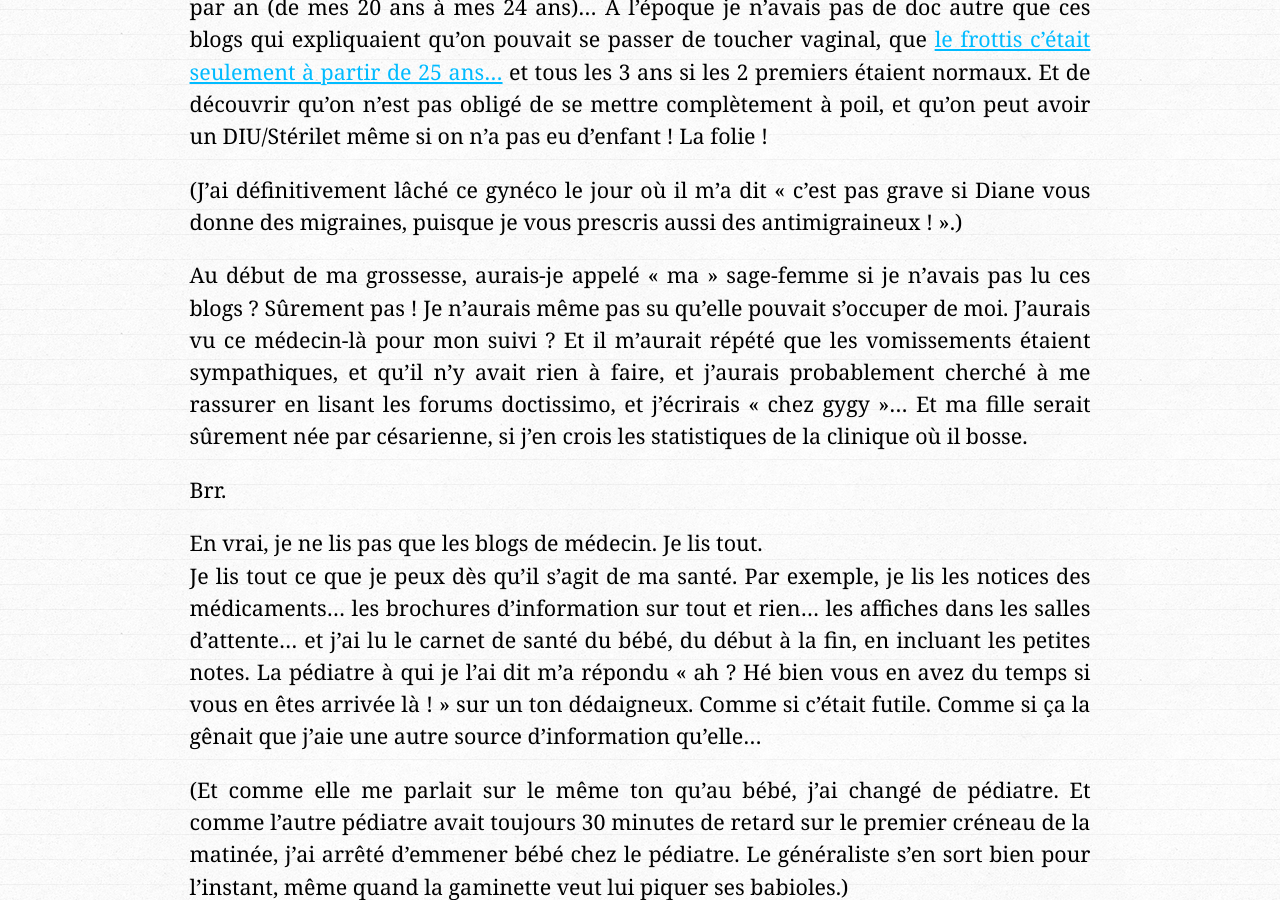
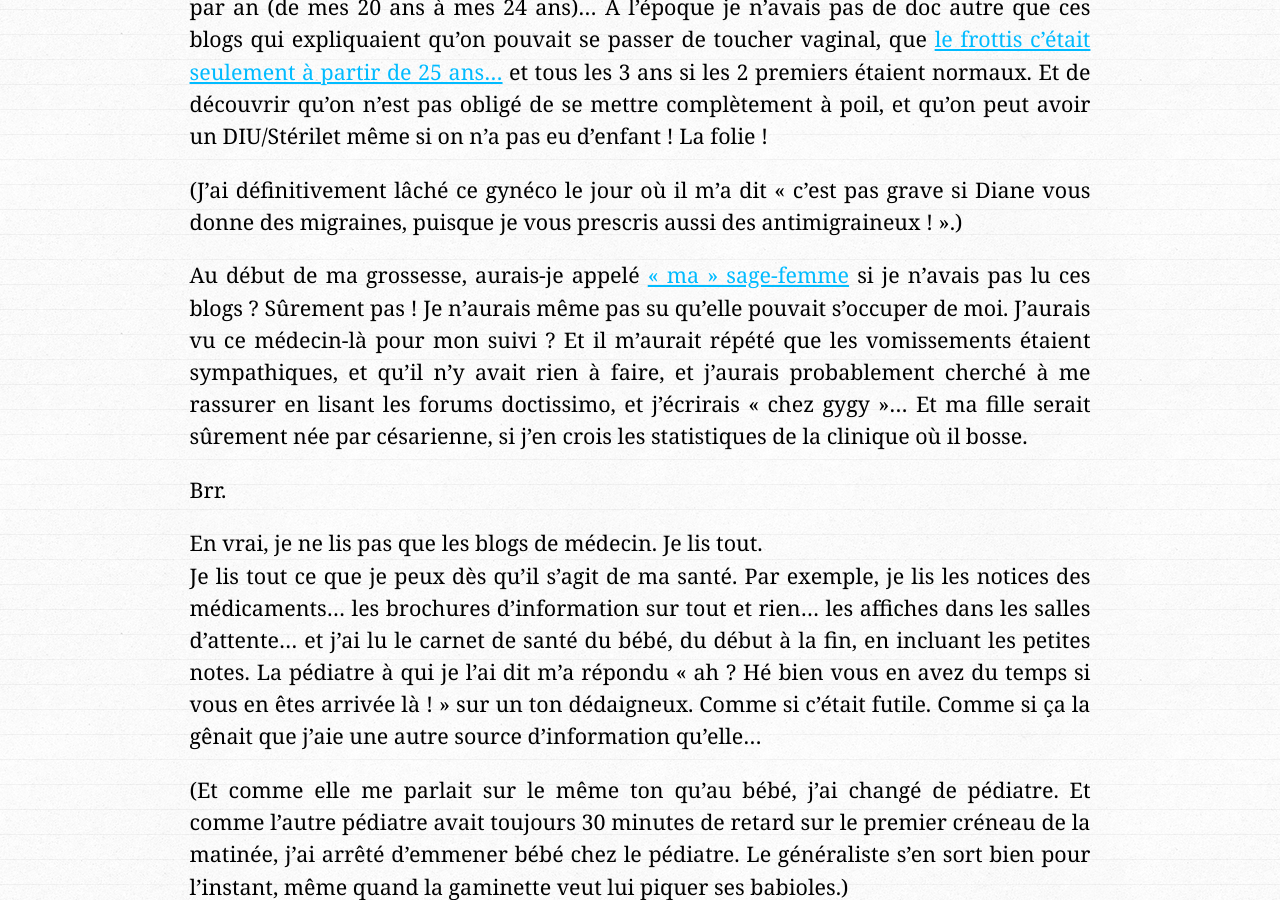
Before and after one commit to tut-tuuut/tut-tuuut.github.io, a Jekyll site: the page built from _posts/2014-09-08-je-lis-des-blogs-de-medecine.md, in a window 1280 px wide and 900 px high, scrolled down 3101 px. Built offline with Jekyll 4.4.1, drawn with Linux system fonts in a browser that asks for light colours; comment, search, counter and statistics services are not loaded; some of the changed lines change nothing that is shown.

Commit message:
Add: internal link to my-midwife

```diff
--- a/_posts/2014-09-08-je-lis-des-blogs-de-medecine.md
+++ b/_posts/2014-09-08-je-lis-des-blogs-de-medecine.md
@@ -48,7 +48,7 @@ Les blogs de sage-femme et ceux des généralistes pratiquant la gynécologie m'
 
 (J'ai définitivement lâché ce gynéco le jour où il m'a dit « c'est pas grave si Diane vous donne des migraines, puisque je vous prescris aussi des antimigraineux ! ».)
 
-Au début de ma grossesse, aurais-je appelé « ma » sage-femme si je n'avais pas lu ces blogs ? Sûrement pas ! Je n'aurais même pas su qu'elle pouvait s'occuper de moi. J'aurais vu ce médecin-là pour mon suivi ? Et il m'aurait répété que les vomissements étaient sympathiques, et qu'il n'y avait rien à faire, et j'aurais probablement cherché à me rassurer en lisant les forums doctissimo, et j'écrirais « chez gygy »… Et ma fille serait sûrement née par césarienne, si j'en crois les statistiques de la clinique où il bosse.
+Au début de ma grossesse, aurais-je appelé [« ma » sage-femme][ma-sf] si je n'avais pas lu ces blogs ? Sûrement pas ! Je n'aurais même pas su qu'elle pouvait s'occuper de moi. J'aurais vu ce médecin-là pour mon suivi ? Et il m'aurait répété que les vomissements étaient sympathiques, et qu'il n'y avait rien à faire, et j'aurais probablement cherché à me rassurer en lisant les forums doctissimo, et j'écrirais « chez gygy »… Et ma fille serait sûrement née par césarienne, si j'en crois les statistiques de la clinique où il bosse.
 
 Brr.
 
@@ -76,3 +76,4 @@ Heureusement, tous les médecins ne sont pas effrayés à l'idée que les patien
 [caplane]: http://2garcons1fille.wordpress.com/2013/12/17/ca-plane-pour-moi/
 [frottis]: http://docteurdu16.blogspot.fr/2014/09/ma-gynecologue-est-partie-la-retraite.html
 [10lunes]: http://10lunes.com/2010/07/commentaires-sur-depassee/
+[ma-sf]: /2014/05/05/journee-des-sages-femmes.html
```
